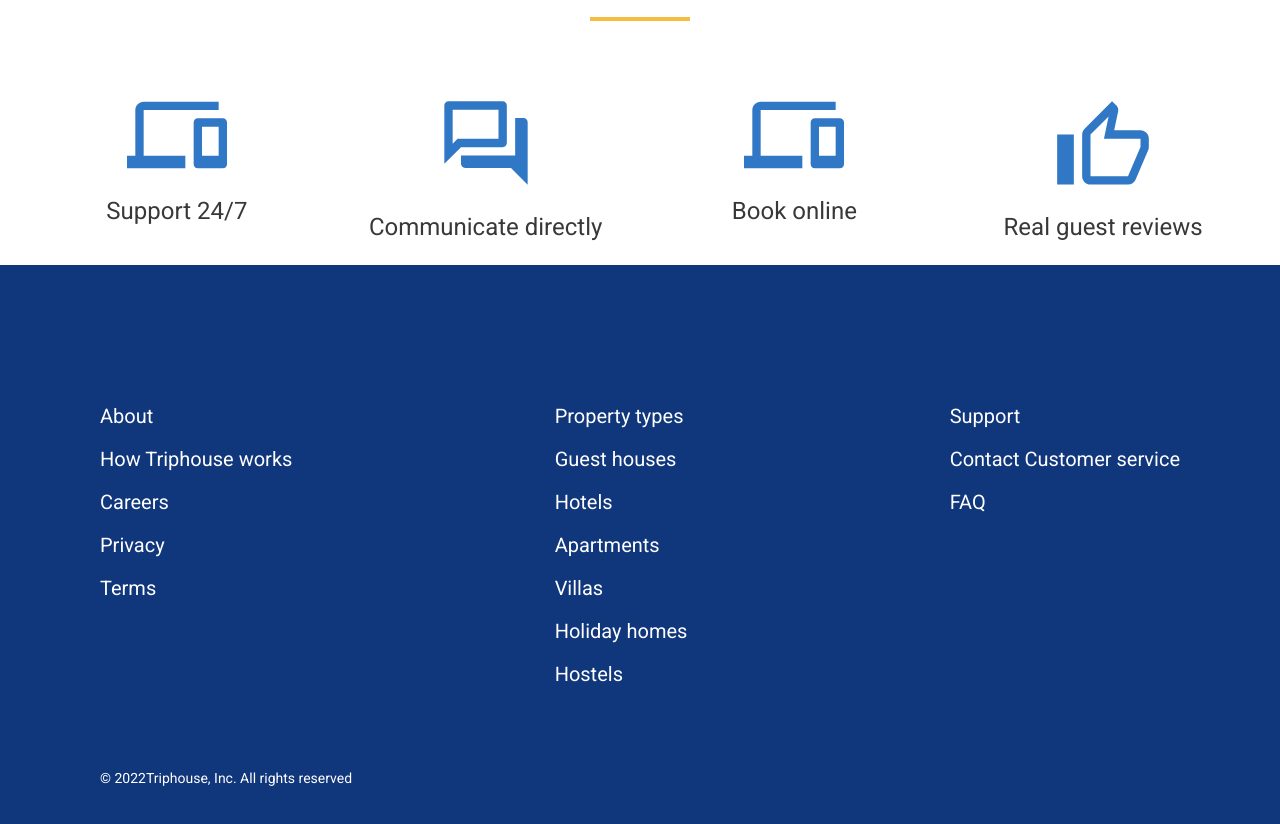
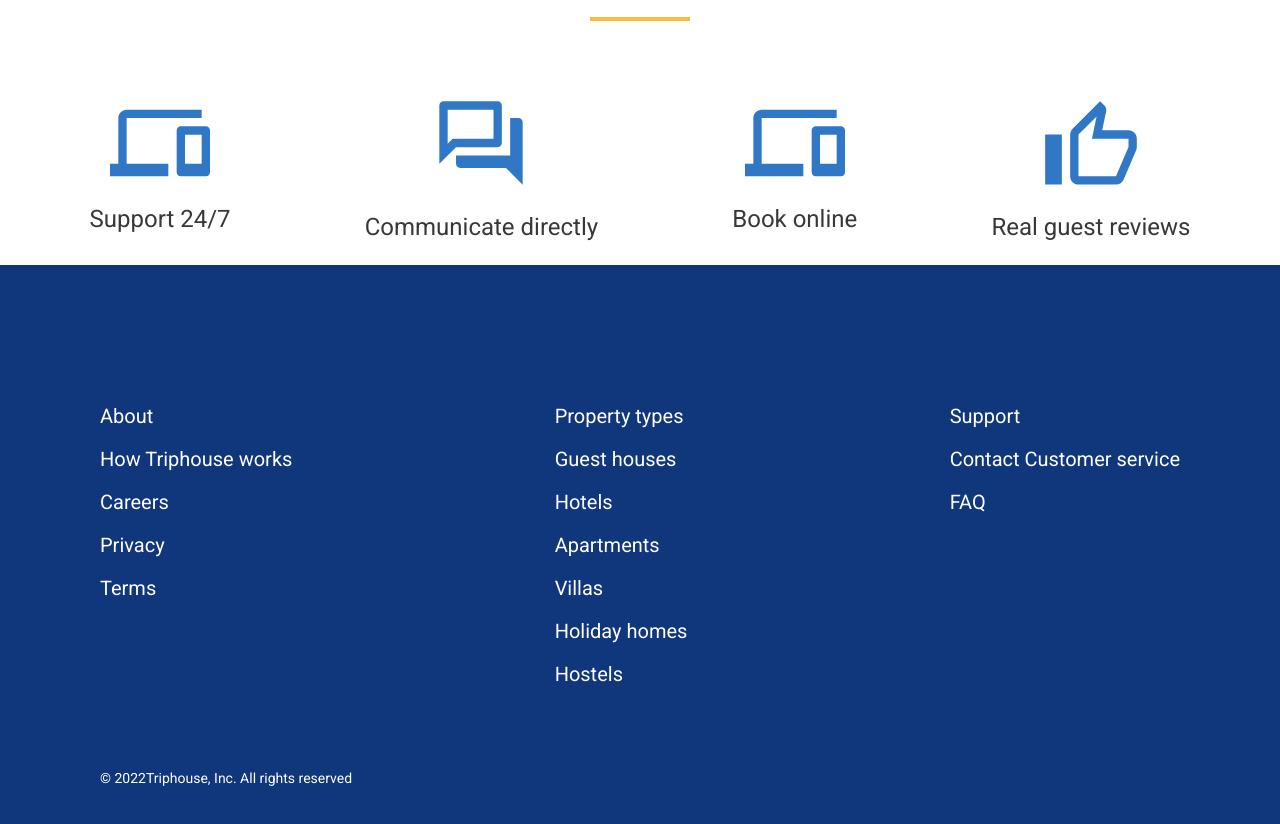
Before and after one commit to MishaFnd/if-html, a website: page index.html in a window 1280 px wide. Shown: the part 50-874 px from the top of the page. Drawn offline with Linux system fonts and the light colour scheme.

Commit message:
Lesson-8. I made just a more correct version of flex box grid.

```diff
--- a/styles/styles.css
+++ b/styles/styles.css
@@ -44,7 +44,6 @@ footer {
     .footer__block-pc {
         display: none;
     }
-
     .footer__block-mb {
         display: block;
         width: 219px;
@@ -77,8 +76,6 @@ footer {
         line-height: 14px;
     }
 }
-
-
 .container {
     max-width: 1235px;
     margin: 0 auto 0 auto;
@@ -113,11 +110,14 @@ footer {
 }
 .icon-items {
     display: flex;
-    margin: 0 auto;
+    justify-content: space-between;
+    align-items: center;
+    flex-wrap: wrap;
+    margin: 0;
 }
 .icon-item {
     text-align: center;
-    width: 25%;
+    margin: 0 auto;
 }
 @media (max-width: 450px) {
   .header-block {
@@ -129,6 +129,7 @@ footer {
   .icon-items {
       display: block;
       justify-content: center;
+      margin: 0 25px;
   }
   .picture {
       margin-top: 40px;
```
